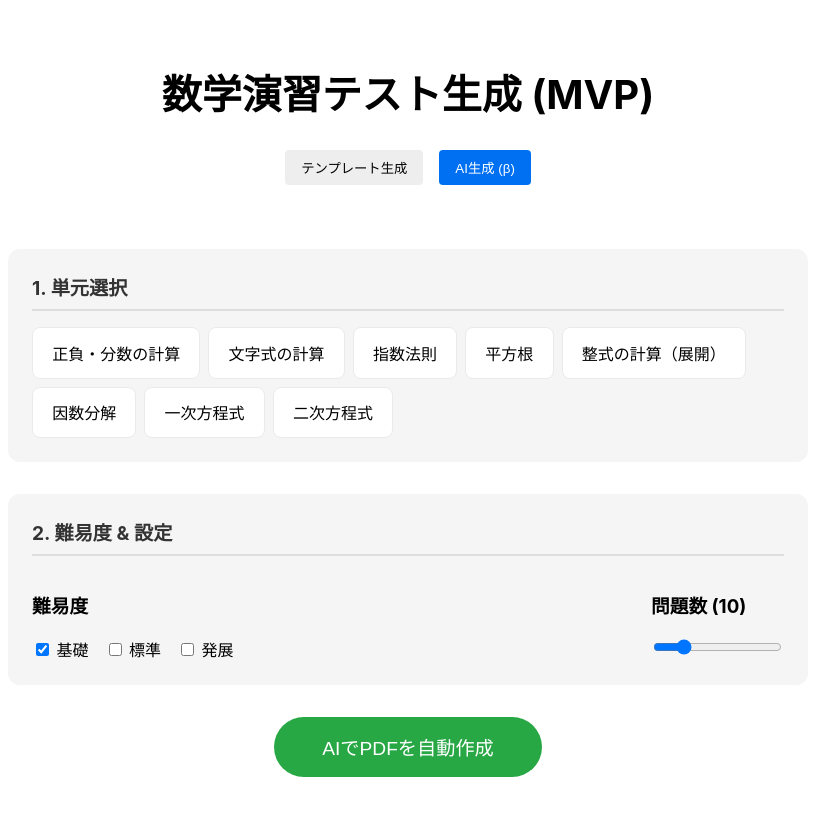
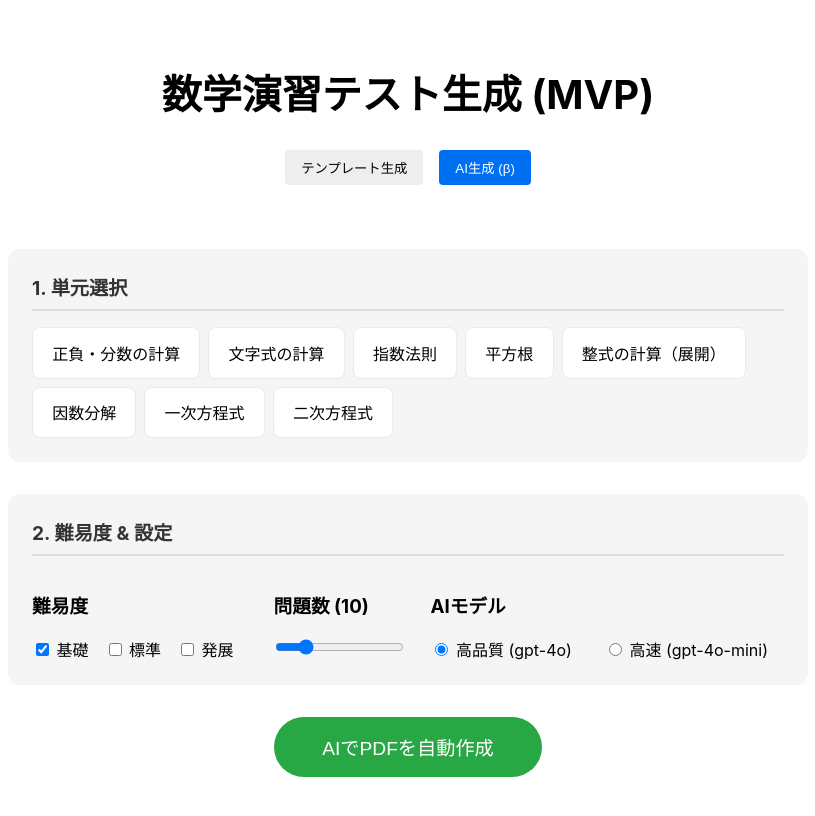
Before and after one commit to TatsuruHisanaga/math-app, a Next.js app: page / in a window 1280 px wide. Both pictures are taken after a click on the button "AI生成 (β)". Shown: the top 816 px of the page, without its empty margins (232-1047 px from the left). Built offline with nearby package versions, Linux system fonts and the light colour scheme.

Commit message:
feat: Add user-selectable AI model for problem generation with API and UI support.

```diff
--- a/src/lib/ai/client.ts
+++ b/src/lib/ai/client.ts
@@ -60,10 +60,14 @@ export class AIClient {
   }
 
 
-  async generateProblems(topic: string, count: number, difficulty: string): Promise<AIProblemSet> {
-    // Dynamic Model Selection based on difficulty
-    let model = this.modelProblem;
-    if (['L1', 'L2'].includes(difficulty)) {
+  async generateProblems(topic: string, count: number, difficulty: string, modelOverride?: string): Promise<AIProblemSet> {
+    // Use override if provided, otherwise default to hardcoded logic
+    let model = modelOverride || this.modelProblem;
+
+    // Fallback logic if NO override is provided:
+    // Defaults were previously L1/L2 -> mini, but user now wants control.
+    // If modelOverride is NOT provided, we still use the default this.modelProblem (gpt-4o).
+    if (!modelOverride && ['L1', 'L2'].includes(difficulty)) {
         model = 'gpt-4o-mini';
     }
 
--- a/src/lib/verify/regenerate.ts
+++ b/src/lib/verify/regenerate.ts
@@ -21,6 +21,7 @@ export class GenerationPipeline {
         topic: string,
         count: number,
         difficulty: string,
+        modelOverride?: string,
         onProgress?: (current: number, total: number) => void
     ): Promise<ValidatedProblem[]> {
         let validProblems: ValidatedProblem[] = [];
@@ -39,7 +40,7 @@ export class GenerationPipeline {
             try {
                 if (needed <= 0) break;
 
-                const problemSet = await this.client.generateProblems(topic, bufferCount, difficulty);
+                const problemSet = await this.client.generateProblems(topic, bufferCount, difficulty, modelOverride);
 
                 if (!problemSet || !problemSet.problems) {
                     lastError = "AI returned empty problem set.";
--- a/src/pages/api/generate_ai.ts
+++ b/src/pages/api/generate_ai.ts
@@ -34,7 +34,8 @@ export default async function handler(
     const {
         units, // string[] unit IDs
         difficulty, // string
-        count // number
+        count, // number
+        aiModel // string (optional)
     } = req.body;
 
     if (!units || !count || !difficulty) {
@@ -85,7 +86,8 @@ export default async function handler(
     const problems = await pipeline.generateVerified(
         unitTitles,
         targetCount,
-        difficulty || 'L1', // Default difficulty if array or undefined
+        difficulty || 'L1',
+        aiModel, // Custom model override
         (current: number, total: number) => {
              res.write(`data: ${JSON.stringify({ type: 'progress', count: current, total })}\n\n`);
         }
--- a/src/pages/index.tsx
+++ b/src/pages/index.tsx
@@ -17,6 +17,7 @@ export default function Home() {
     stumblingBlock: false,
     moreWorkSpace: false,
   });
+  const [aiModel, setAiModel] = useState<'gpt-4o' | 'gpt-4o-mini'>('gpt-4o');
   const [loading, setLoading] = useState(false);
   const [progress, setProgress] = useState('');
   const [error, setError] = useState('');
@@ -53,7 +54,8 @@ export default function Home() {
         body: JSON.stringify({
           units: selectedUnits,
           difficulty: difficulty[0] || 'L1',
-          count
+          count,
+          aiModel
         })
       });
 
@@ -255,6 +257,27 @@ export default function Home() {
                 value={count} onChange={(e) => setCount(Number(e.target.value))}
               />
             </div>
+            {mode === 'AI' && (
+              <div>
+                <h3>AIモデル</h3>
+                <div style={{ display: 'flex', gap: '1rem' }}>
+                  <label className={styles.checkbox}>
+                    <input
+                      type="radio"
+                      checked={aiModel === 'gpt-4o'}
+                      onChange={() => setAiModel('gpt-4o')}
+                    /> 高品質 (gpt-4o)
+                  </label>
+                  <label className={styles.checkbox}>
+                    <input
+                      type="radio"
+                      checked={aiModel === 'gpt-4o-mini'}
+                      onChange={() => setAiModel('gpt-4o-mini')}
+                    /> 高速 (gpt-4o-mini)
+                  </label>
+                </div>
+              </div>
+            )}
           </div>
         </section>
 
```
